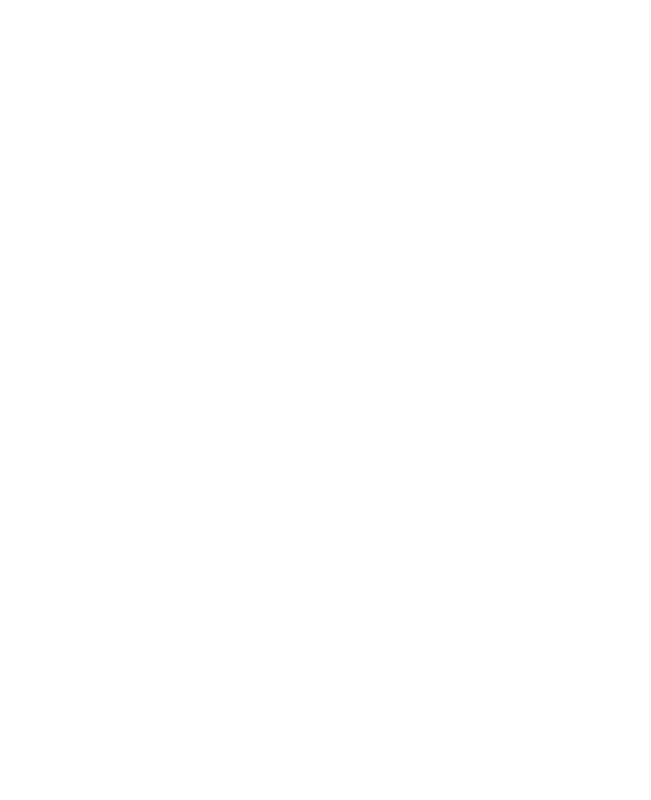
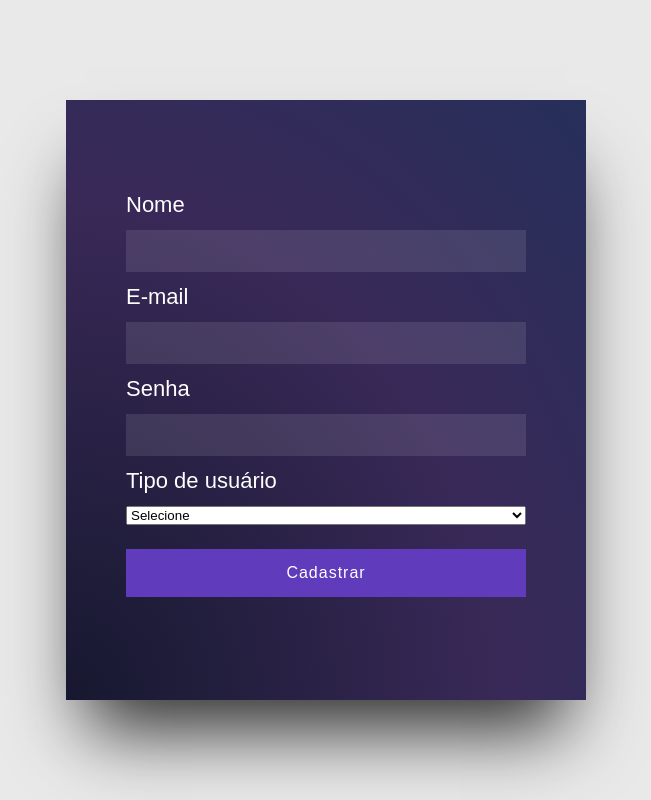
Before and after one commit to taisdev/teste_estagiario, a React (Create React App) app: page / in a window 1280 px wide. Shown: the whole page, without its empty margins (314-965 px from the left). Built offline with nearby package versions, Linux system fonts and the light colour scheme; no server answers.

Commit message:
Criação das funcionalidades de login e cadastro de usuario

```diff
--- a/package.json
+++ b/package.json
@@ -6,10 +6,10 @@
     "@testing-library/jest-dom": "^5.16.2",
     "@testing-library/react": "^12.1.4",
     "@testing-library/user-event": "^13.5.0",
-    "firebase": "^9.6.8",
+    "firebase": "^8.9.1",
     "react": "^17.0.2",
     "react-dom": "^17.0.2",
-    "react-scripts": "5.0.0",
+    "react-scripts": "^2.1.3",
     "web-vitals": "^2.1.4"
   },
   "scripts": {
--- a/src/App.js
+++ b/src/App.js
@@ -1,8 +1,118 @@
 import './App.css';
+import fire from './firebase/db';
+import Login from './Auth/Login';
+import Home from './components/HomeMedico';
+import Signin from './Auth/Signin';
+import React from 'react';
+import {useState, useEffect} from 'react';
 function App() {
+  const [user, setUser] = useState('');
+  const [usuario, setUsuario] = useState('');
+  const [email, setEmail] = useState('');
+  const [senha, setSenha] = useState('');
+  const [tipoUser, setTipoUser] = useState('');
+  const [erroEmail, setErroEmail] = useState('');
+  const [erroSenha, setErroSenha] = useState('');
+
+
+  const limparCampos = () => {
+    setEmail('');
+    setSenha('');
+  }
+
+  const limparErros = () => {
+    setErroEmail('');
+    setErroSenha('');
+  }
+  const handleLogin = () => {
+    limparErros();
+    fire.auth().signInWithEmailAndPassword(email, senha)
+    .catch(err => {
+      switch (err.code) {
+        case "auth/invalid-email":
+          setErroEmail("Email inválido");
+        break;
+        case "auth/user-not-found":
+          setErroEmail("Usuário não encontrado");
+        break;
+        case "auth/wrong-password":
+          setErroSenha("Senha incorreta");
+        break;
+      }
+
+    })
+  }
+
+  const handleCadastroUsuario = () => {
+    limparErros();
+    fire.auth().createUserWithEmailAndPassword(email, senha)
+    .then(data => {
+          const users = fire.firestore().collection('users');
+          users.doc(data.user.uid).set({
+          usuario: usuario,
+          email: email,
+          tipo: tipoUser
+      });
+          alert("conta criada com sucesso");
+    }).catch(err => {
+      switch (err.code) {
+        case "auth/invalid-email":
+          setErroEmail("Email inválido");
+        break;
+        case "auth/user-not-found":
+          setErroEmail("Usuário não encontrado");
+        break;
+        case "auth/weak-password":
+          setErroSenha("Senha muito fraca");
+        break;
+      }
+
+
+    });
+  };
+
+  const handleLogout = () => {
+    fire.auth().signOut();
+  };
+
+  const authListener = () => {
+    fire.auth().onAuthStateChanged((user) => {
+      if (user) {
+        limparCampos();
+        setUser(user);
+      } else {
+        setUser('');
+      }
+    });
+  };
+
+  useEffect(() => {
+    authListener();
+  }, []);
+
 
   return (
     <div className="App">
+      {user ? (
+      <Home handleLogout={handleLogout} />
+      ) : (
+     /* <Login
+      email={email} setEmail={setEmail}
+      senha={senha} setSenha={setSenha}
+      erroEmail={erroEmail}
+      erroSenha={erroSenha}
+      handleLogin={handleLogin} />
+*/
+      <Signin
+      usuario={usuario} setUsuario={setUsuario}
+      email={email} setEmail={setEmail}
+      senha={senha} setSenha={setSenha}
+      tipoUser={tipoUser} setTipoUser={setTipoUser}
+      erroEmail={erroEmail}
+      erroSenha={erroSenha}
+      handleCadastroUsuario={handleCadastroUsuario} />
+      )}
+
 
     </div>
   );
--- /dev/null
+++ b/src/Auth/Login.js
@@ -0,0 +1,30 @@
+import React from 'react';
+
+const Login = (props) => {
+    const {
+        email,
+        setEmail,
+        senha,
+        setSenha,
+        erroEmail,
+        erroSenha,
+        handleLogin
+    } = props;
+    return (
+        <section className="login">
+            <div className="loginContainer">
+                <label>E-mail</label>
+                <input type="text" autofocus required value={email} onChange={e => setEmail(e.target.value)} />
+                <p className="errorMsg">{erroEmail}</p>
+                <label>Senha</label>
+                <input type="text" required value={senha} onChange={e => setSenha(e.target.value)} />
+                <p className="errorMsg">{erroSenha}</p>
+                <div className="btnContainer">
+                    <button onClick={handleLogin}>Entrar</button>
+                </div>
+
+            </div>
+        </section>
+    )
+}
+export default Login;
--- /dev/null
+++ b/src/Auth/Signin.js
@@ -0,0 +1,43 @@
+import React from 'react';
+
+const Signin = (props) => {
+    const {
+        usuario,
+        setUsuario,
+        email,
+        setEmail,
+        senha,
+        setSenha,
+        tipoUser,
+        setTipoUser,
+        erroEmail,
+        erroSenha,
+        handleCadastroUsuario
+    } = props;
+    return (
+        <section className="login">
+            <div className="loginContainer">
+                <label>Nome</label>
+                <input type="text" autofocus required value={usuario} onChange={e => setUsuario(e.target.value)} />
+                <label>E-mail</label>
+                <input type="text" required value={email} onChange={e => setEmail(e.target.value)} />
+                <p className="errorMsg">{erroEmail}</p>
+                <label>Senha</label>
+                <input type="text" required value={senha} onChange={e => setSenha(e.target.value)} />
+                <p className="errorMsg">{erroSenha}</p>
+                <label>Tipo de usuário</label>
+                <select value={tipoUser} onChange={e => setTipoUser(e.target.value)}>
+                    <option select>Selecione</option>
+                    <option value="1">Médico</option>
+                    <option value="2">Gerente</option>
+                    <option value="3">Secretária</option>
+                </select>
+                <div className="btnContainer">
+                    <button onClick={handleCadastroUsuario}>Cadastrar</button>
+                </div>
+
+            </div>
+        </section>
+    )
+}
+export default Signin;
--- /dev/null
+++ b/src/components/HomeMedico.js
@@ -0,0 +1,14 @@
+import React from 'react';
+
+const Home = ({ handleLogout }) => {
+    return(
+        <section>
+            <nav>
+                <h2>Bem vindo</h2>
+                <button onClick={handleLogout}>Logout</button>
+            </nav>
+        </section>
+    )
+}
+
+export default Home;
--- a/src/firebase/db.js
+++ b/src/firebase/db.js
@@ -1,4 +1,4 @@
-import firebase from 'firebase/app';
+import firebase from 'firebase';
 
 const firebaseConfig = {
     apiKey: "AIzaSyDwf6xAe2-h5hDTHT0kXnn48AJ_V6fcZPY",
```
Also changed, not shown: src/components/HomeGerente.js (added), src/components/HomeSecretaria.js (added), 1 other file (tests, documents, lock files or other folders).
